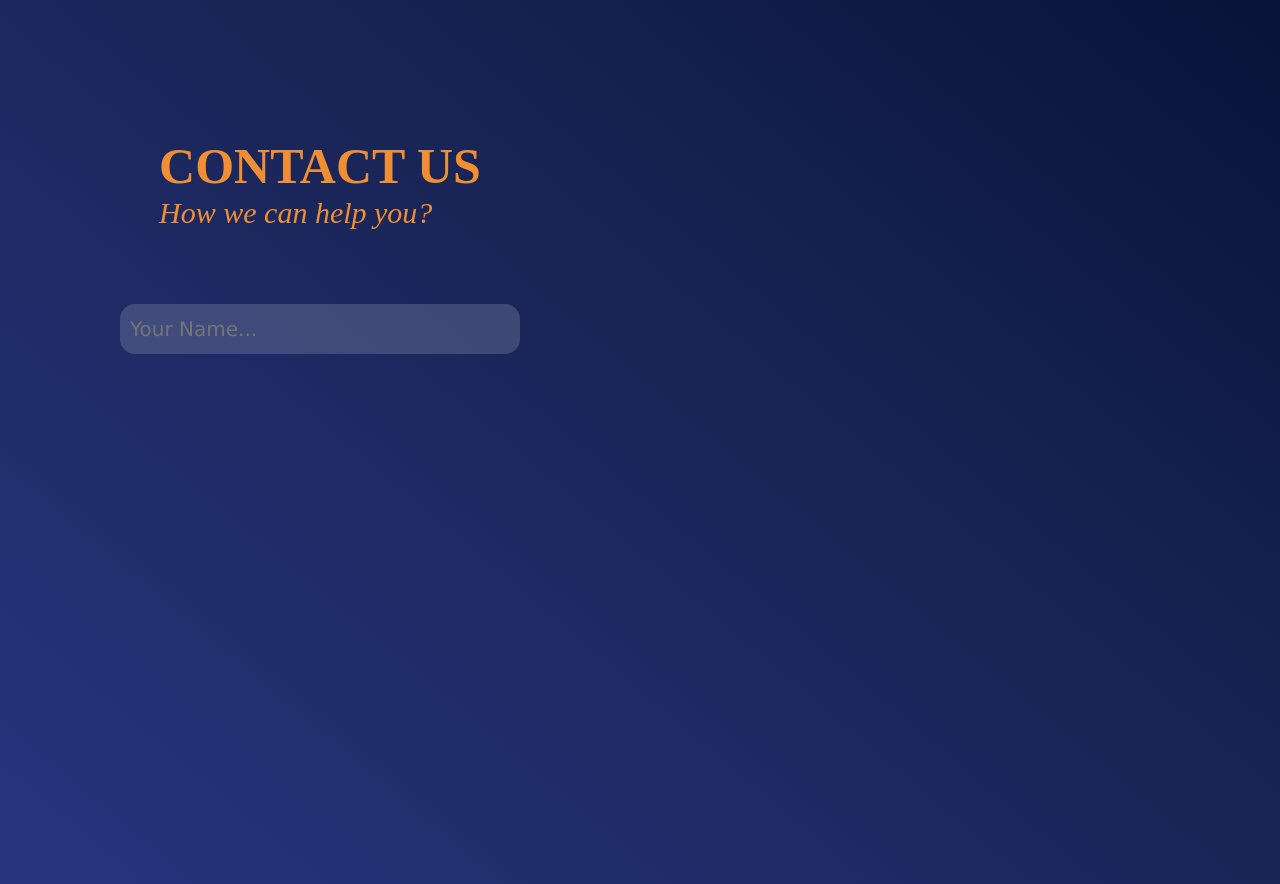
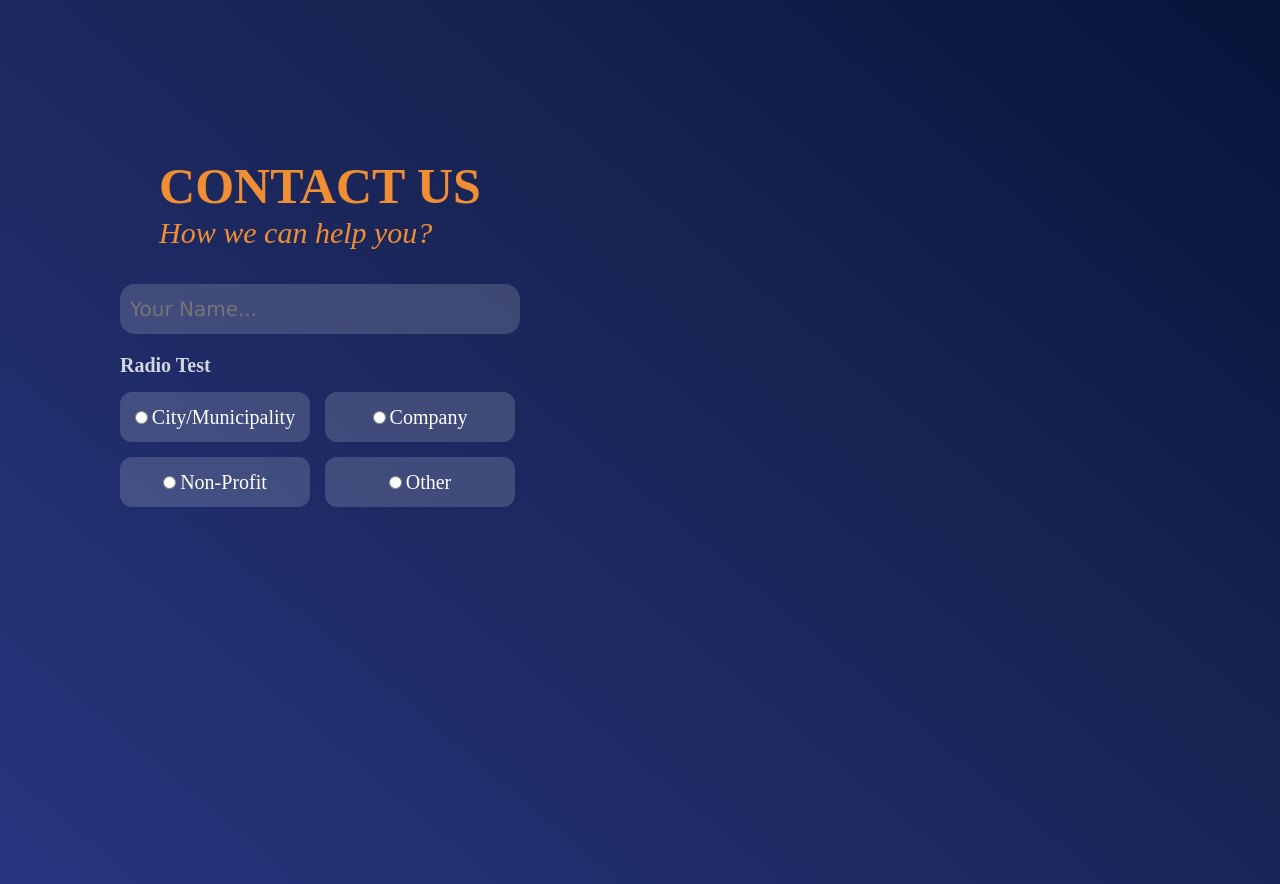
Before and after one commit to Ed4n/global-urban__website, a plain HTML site: page index.html in a window 1280 px wide. Shown: the part 3336-4220 px from the top of the page. Drawn offline with Linux system fonts and the light colour scheme; files whose address does not match are found by name.

Commit message:
Se agrego la parte de radio

```diff
--- a/SCSS/_footer.scss
+++ b/SCSS/_footer.scss
@@ -4,8 +4,13 @@ footer {
 
   display: flex;
   flex-direction: column;
-    background: rgb(39,53,127);
-    background: linear-gradient(40deg, rgba(39,53,127,1) 0%, rgba(24,36,84,1) 43%, rgba(0,11,44,1) 88%);
+  background: rgb(39, 53, 127);
+  background: linear-gradient(
+    40deg,
+    rgba(39, 53, 127, 1) 0%,
+    rgba(24, 36, 84, 1) 43%,
+    rgba(0, 11, 44, 1) 88%
+  );
 
   .footer__top {
     width: 100%;
@@ -25,7 +30,7 @@ footer {
       }
     }
 
-        .footer__top-content{
+    .footer__top-content {
       width: 100%;
       height: 80%;
       display: flex;
@@ -47,13 +52,10 @@ footer {
           font-weight: 100;
           span {
             font-weight: 900;
-
           }
         }
       }
     }
-
-
   }
 
   .footer__bottom {
@@ -70,7 +72,7 @@ footer {
       display: flex;
       flex-direction: column;
       align-items: center;
-                justify-content: space-around;
+      justify-content: center;
 
       .footer__bottom-left-tittle {
         width: 100%;
@@ -88,7 +90,6 @@ footer {
           display: flex;
           flex-direction: column;
 
-
           span {
             font-size: $L;
             font-weight: 200;
@@ -97,15 +98,15 @@ footer {
         }
       }
 
-                .footer__bottom-form {
-                    width: 80%;
+      .footer__form {
+        width: 100%;
         height: 70%;
 
         display: flex;
         flex-direction: column;
         align-items: center;
 
-                    input[type=text] {
+        input[type="text"] {
           width: 400px;
           height: 50px;
           border-radius: 15px;
@@ -119,13 +120,50 @@ footer {
         }
 
 
+        .footer__form-contRadio {
+          display: flex;
+          flex-direction: column;
+          margin-top: 20px;
+          width: 400px;
+          height: auto;
 
+          h4 {
+            color: rgba(255, 255, 255, 0.801);
+            margin-bottom: 15px;
+            font-size: $S;
+          }
+
+          .footer__form-radio {
+            display: flex;
+            gap: 15px;
+            flex-wrap: wrap;
+            width: 100%;
+
+
+            .footer__form-individualRadio {
+              width: 190px;
+              height: 50px;
+              background: rgba(255, 255, 255, 0.158);
+              border-radius: 12px;
+              display: flex;
+              justify-content: center;
+              align-items: center;
+
+              input[type="radio"] {
+                // appearance: none;
+              }
+
+              .radio-label {
+                color: white;
+                font-size: $S;
+              }
+            }
+          }
+        }
       }
     }
 
     .footer__bottom-right {
-
     }
   }
-
 }
--- a/index.html
+++ b/index.html
@@ -228,10 +228,36 @@
               <span>How we can help you?</span>
             </h2>
           </div>
-          <form class="footer__bottom-form" action="">
+          <form class="footer__form" action="">
             <input type="text" name="name" id="" placeholder="Your Name...">
 
+            <div class="footer__form-contRadio">
+              <h4>Radio Test</h4>
+              <div class="footer__form-radio">
+                <div class="footer__form-individualRadio">
+                  <input type="radio" id="city" name="fav_language" value="city">
+                    <label class="radio-label" for="city">City/Municipality</label>
+                </div>
 
+                <div class="footer__form-individualRadio">
+                  <input type="radio" id="company" name="fav_language" value="company">
+                    <label class="radio-label"  for="company">Company</label>
+                </div>
+
+                <div class="footer__form-individualRadio">
+                  <input type="radio" id="profit" name="fav_language" value="profit">
+                    <label class="radio-label" for="profit">Non-Profit</label>
+                </div>
+
+                <div class="footer__form-individualRadio">
+                  <input type="radio" id="other" name="fav_language" value="other">
+                    <label class="radio-label" for="other">Other</label>
+                </div>
+
+              </div>
+
+
+            </div>
           </form>
         </div>
         <div class="footer__bottom-right"></div>
```
Also changed, not shown: CSS/style.css, 1 other file. Lines whose indentation alone changed are shown as unchanged.
